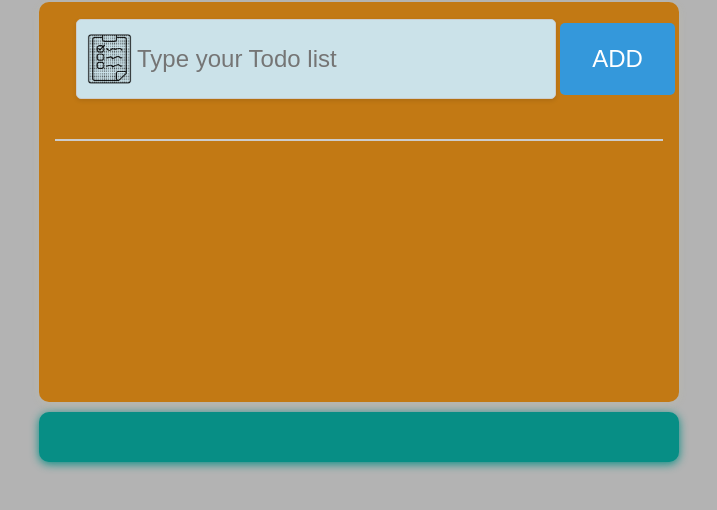
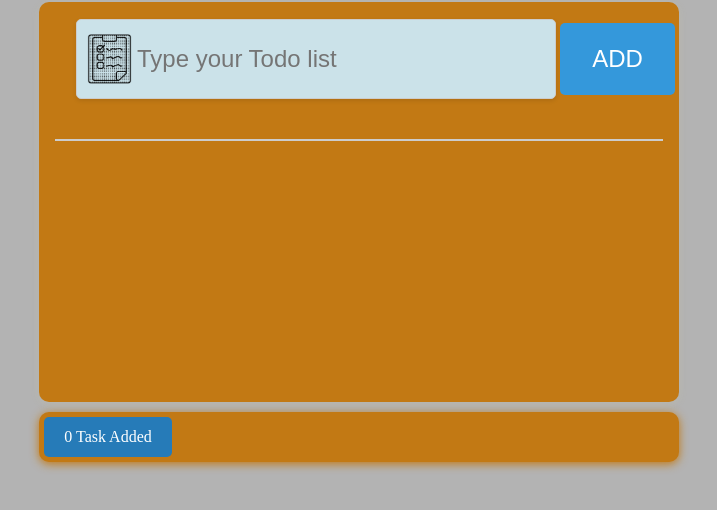
Before and after one commit to Ayushjaiswal2000/ToDo_List, a plain HTML site: page Index.html in a window 1280 px wide. Shown: the part 210-720 px from the top of the page, without its empty margins (289-1006 px from the left). Drawn offline with Linux system fonts and the light colour scheme.

Commit message:
Count Added Task

```diff
--- a/Index.css
+++ b/Index.css
@@ -116,12 +116,27 @@ h2 {
     background-color: #c0392b;
 }
 
-.count{
+.addedTask{
     width: 50%;
     height: 50px;
 
     margin-top: 10px;
     border-radius: 10px;
-    background-color: #078e85;
-    box-shadow: 0 2px 10px #078e85;
+    background-color: #c27914;
+    box-shadow: 0 2px 10px #c27914;
 }
+
+.countIn {
+    background-color: #267bb8;
+    width: 20%;
+    height: 80%;
+    color: white;
+
+    margin-top: 5px;
+    margin-left: 5px;
+    border-radius: 5px;
+
+    display: flex;
+    align-items: center;
+    justify-content: center;
+}
--- a/Index.html
+++ b/Index.html
@@ -17,7 +17,7 @@
 
    <hr >
    </div >
-   <div class="count">
+   <div class="addedTask">
 
    </div>
     <script src="Index.js"></script>
--- a/Index.js
+++ b/Index.js
@@ -1,6 +1,8 @@
     const addButton = document.getElementById('button');
     const inputField = document.getElementById('input');
     const container = document.querySelector('.container');
+    const addedTask = document.querySelector('.addedTask');
+
     let count=0;
 
 
@@ -38,6 +40,7 @@
                 const taskToRemove = clickedButton.parentElement;
                 taskToRemove.remove();
                 count--;
+                countIn.textContent=`${count} Task Added`;
             });
 
 
@@ -47,15 +50,25 @@
                     newDiv.style.transform = "scale(1)";
                     newDiv.style.backgroundColor="rgb(203, 226, 233)";
 
+
                 } else {
                     newDiv.style.transform = "scale(1.05)";
                     newDiv.style.backgroundColor="#ECF87F";
+
 
                 }
 
                 isScaled = !isScaled;
             });
 
+            countIn.textContent=`${count} Task Added`;
+
 
         }
     });
+
+
+    const countIn=document.createElement("div");
+    countIn.className="countIn";
+    countIn.textContent=`${count} Task Added`;
+    addedTask.appendChild(countIn);
```
